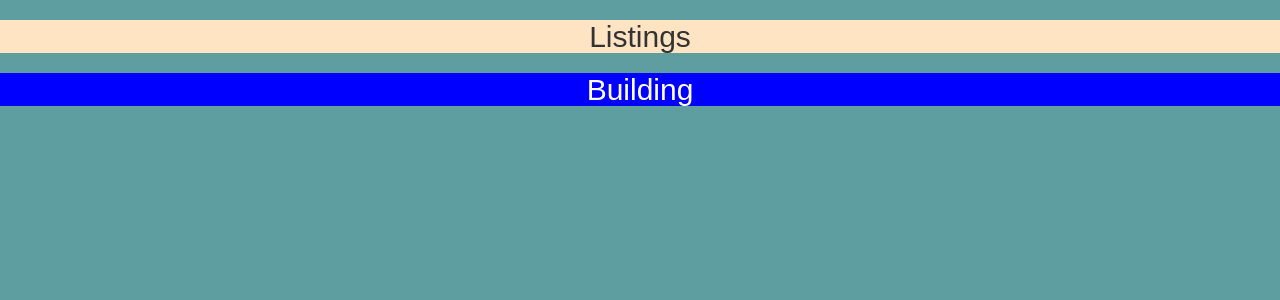
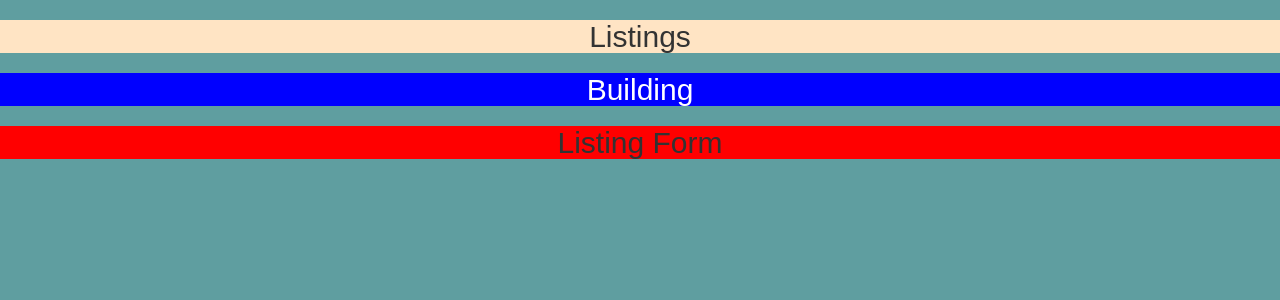
Before and after one commit to Junochop/realtor, a React (Create React App) app: page / in a window 1280 px wide. Shown: the top 300 px of the page. Built offline with nearby package versions, Linux system fonts and the light colour scheme.

Commit message:
added listing form

```diff
--- a/src/app/App.js
+++ b/src/app/App.js
@@ -2,7 +2,8 @@ import React, { Component } from 'react';
 
 import Listings from '../components/Listings/Listings.js';
 
-import Buildings from '../components/Building/Building.js';
+import Building from '../components/Building/Building.js';
+import ListingForm from '../components/ListingForm/ListingForm.js';
 import './App.css';
 
 class App extends Component {
@@ -10,7 +11,8 @@ class App extends Component {
     return (
       <div className="App">
         <Listings />
-        <Buildings />
+        <Building />
+        <ListingForm />
       </div>
     );
   }
--- a/src/components/Building/Building.js
+++ b/src/components/Building/Building.js
@@ -2,7 +2,7 @@ import React from 'react';
 
 import './Building.css';
 
-class Buildings extends React.Component {
+class Building extends React.Component {
   render () {
     return (
       <div className="Building">
@@ -12,4 +12,4 @@ class Buildings extends React.Component {
   }
 }
 
-export default Buildings;
+export default Building;
--- /dev/null
+++ b/src/components/ListingForm/ListingForm.js
@@ -0,0 +1,15 @@
+import React from 'react';
+
+import './ListingForm.css';
+
+class ListingForm extends React.Component {
+  render () {
+    return (
+      <div className="ListingForm">
+        <h2>Listing Form</h2>
+      </div>
+    );
+  }
+}
+
+export default ListingForm;
--- /dev/null
+++ b/src/components/ListingForm/ListingForm.scss
@@ -0,0 +1,3 @@
+.ListingForm {
+  background-color: red;
+}
```
